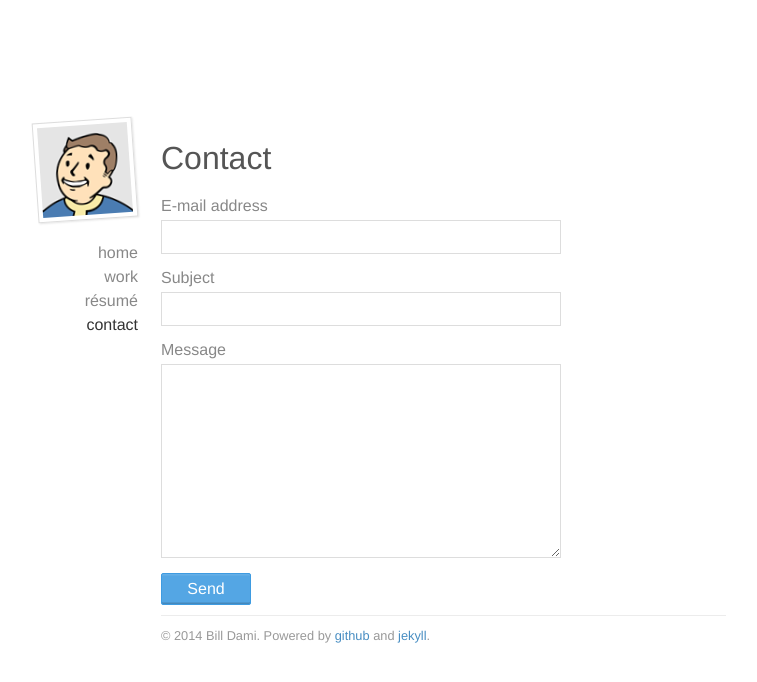
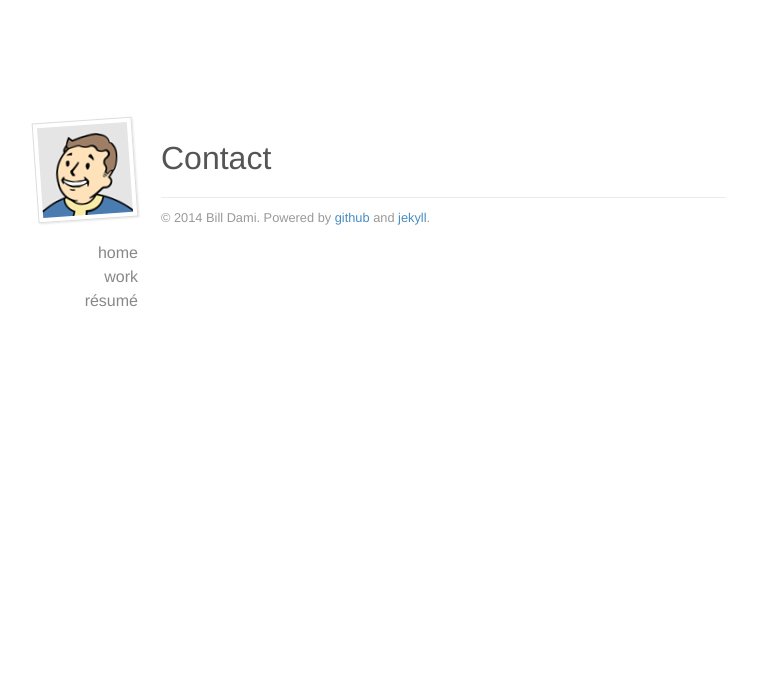
Before and after one commit to billdami/billdami.github.io, a Jekyll site: the page built from contact/index.html, in a window 1280 px wide. Shown: the top 682 px of the page, without its empty margins (264-1021 px from the left). Built offline with Jekyll 4.4.1, drawn with Linux system fonts in a browser that asks for light colours.

Commit message:
Disable contact us form (#1)

```diff
--- a/_layouts/default.html
+++ b/_layouts/default.html
@@ -24,9 +24,6 @@
                         <li{% if page.url == '/resume/' %} class="active"{% endif %}>
                             <a href="/resume/">r&eacute;sum&eacute;</a>
                         </li>
-                        <li{% if page.url == '/contact/' %} class="active"{% endif %}>
-                            <a href="/contact/">contact</a>
-                        </li>
                     </ul>
                 </div>
                 <div class="col-13">
--- a/contact/index.html
+++ b/contact/index.html
@@ -4,6 +4,7 @@ layout: default
 ---
 
 <h1 class="page-heading">Contact</h1>
+{% comment %}
 <form action="http://getsimpleform.com/messages?form_api_token={{ site.simpleform_token }}" method="post">
     <input type="hidden" name="redirect_to" value="{{ site.baseurl }}/contact/thank-you/">
     <div class="form-group">
@@ -22,3 +23,4 @@ layout: default
         <button type="submit" class="btn btn-primary">Send</button>
     </div>
 </form>
+{% endcomment %}
```
